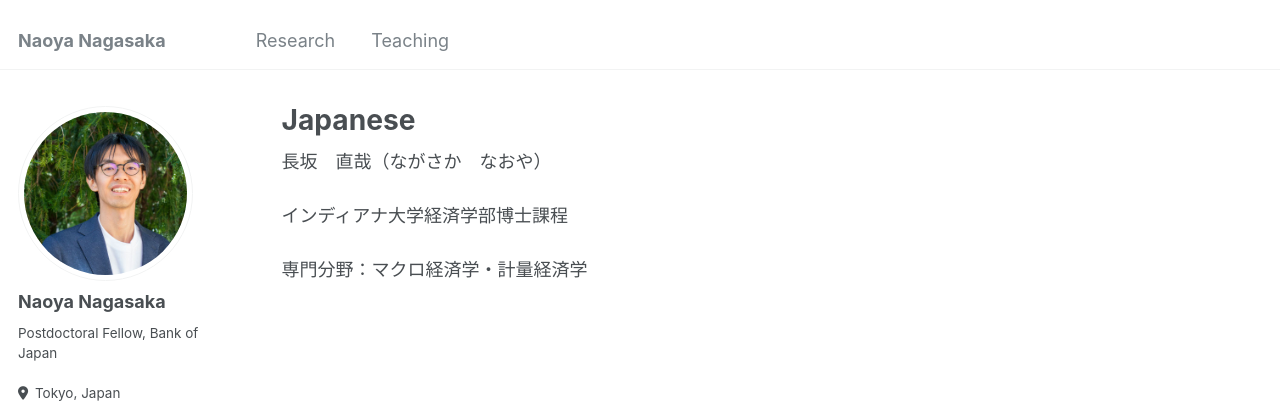
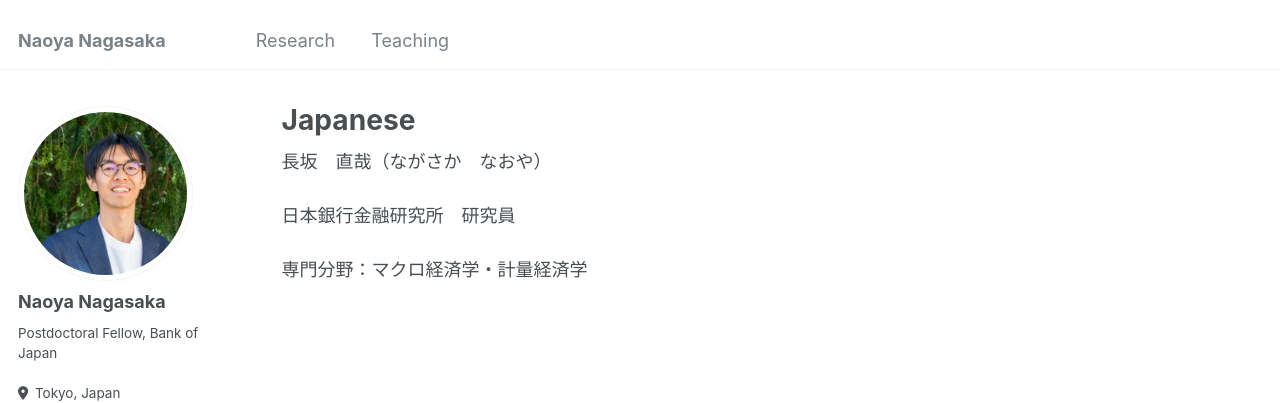
Before and after one commit to naonagas/naonagas.github.io, a Jekyll site: the page built from _pages/japanese.html, in a window 1280 px wide. Shown: the top 403 px of the page. Built offline with Jekyll 4.4.1, drawn with Linux system fonts in a browser that asks for light colours.

Commit message:
Update japanese.html

```diff
--- a/_pages/japanese.html
+++ b/_pages/japanese.html
@@ -6,9 +6,11 @@ author_profile: true
 ---
 長坂　直哉（ながさか　なおや）<br>
 <br>
-インディアナ大学経済学部博士課程 <br>
+日本銀行金融研究所　研究員 <br>
 <br>
 専門分野：マクロ経済学・計量経済学 <br>
+
+
 
 <!--
 <h2>Associate Instructor (full teaching responsibility), Indiana University</h2>
```
